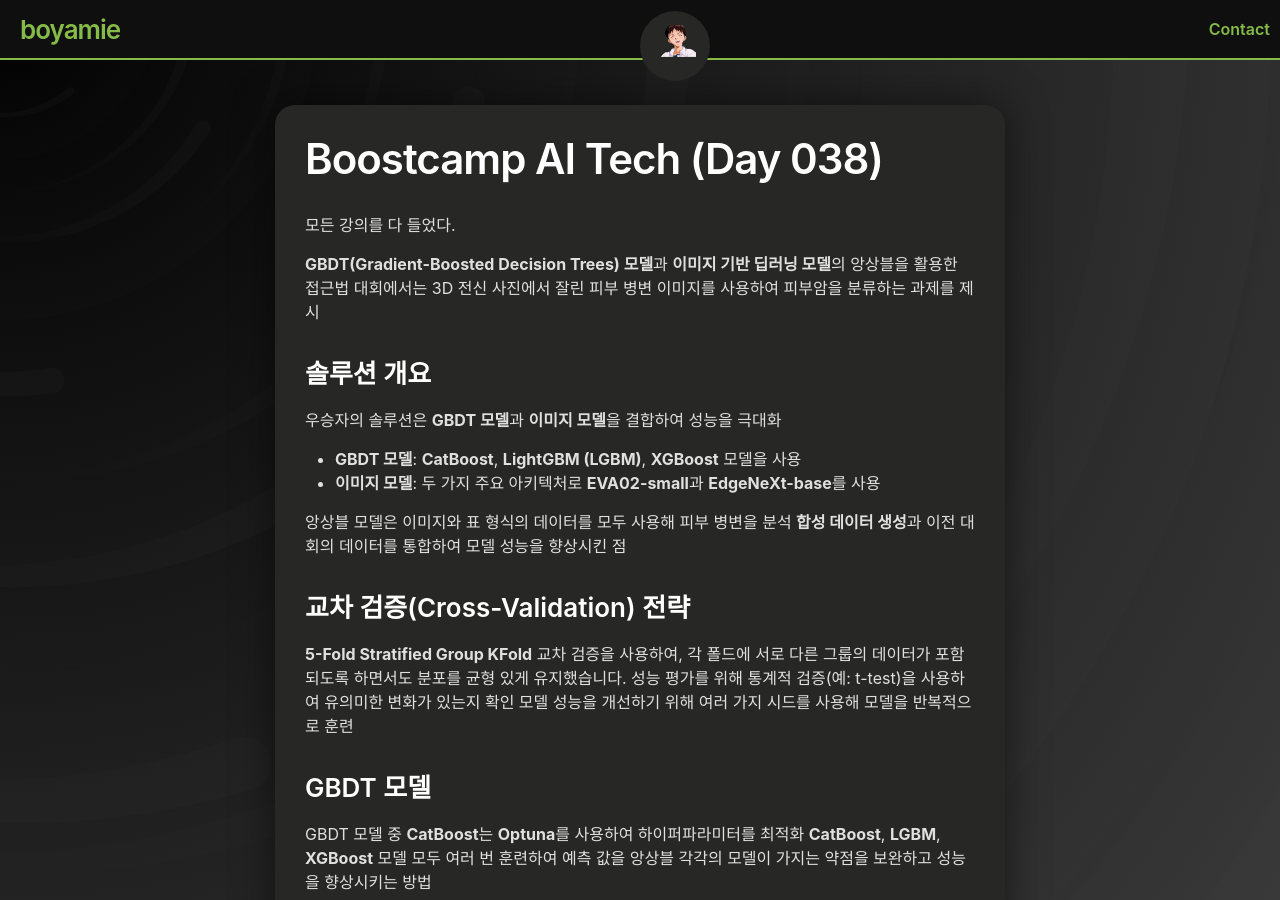
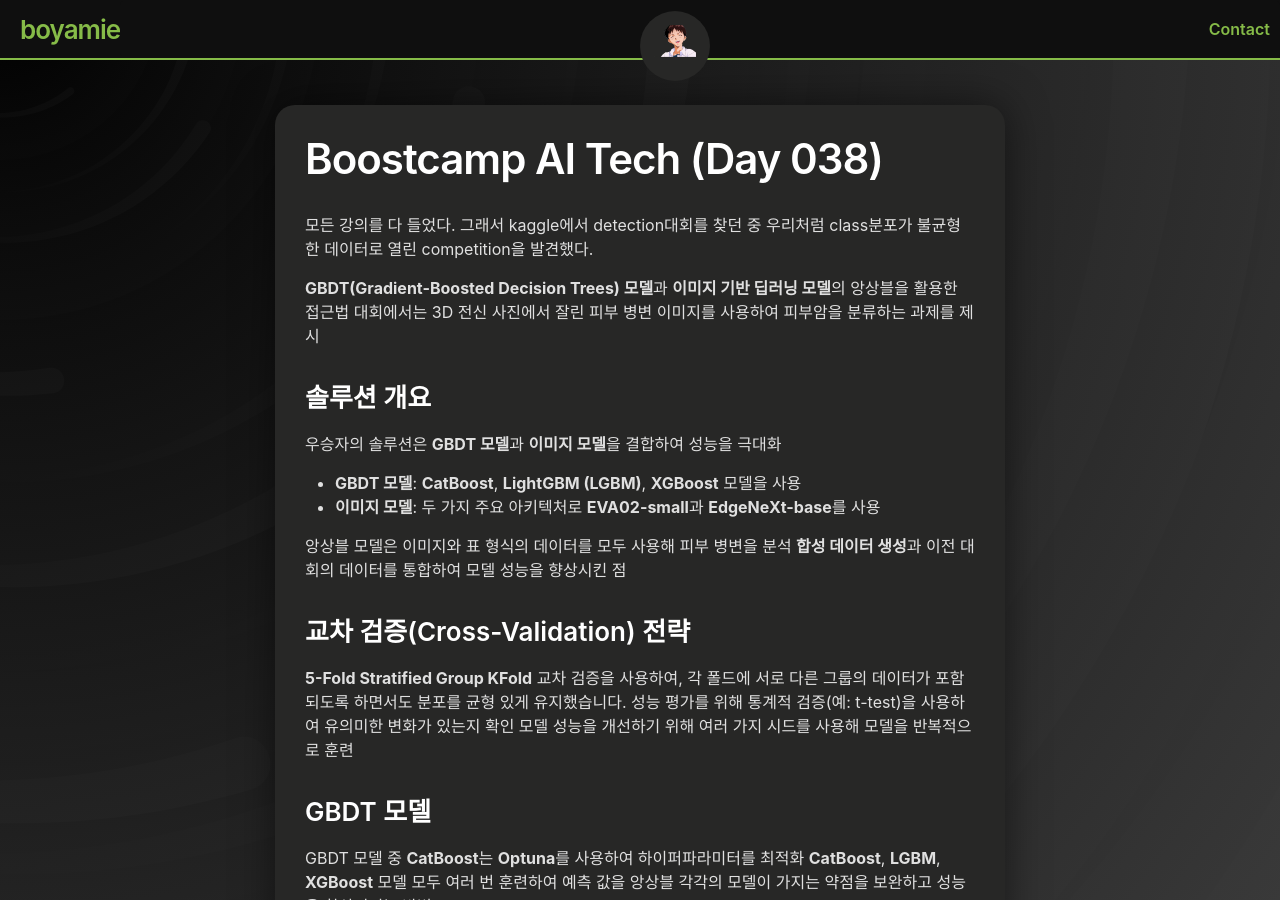
Before and after one commit to boyamie/boyamie.github.io, a Jekyll site: the page built from _posts/2024-10-02-boostcamp_038.md, in a window 1280 px wide and 900 px high. Built offline with Jekyll 4.4.1, drawn with Linux system fonts in a browser that asks for light colours.

Commit message:
Update 2024-10-02-boostcamp_038.md

```diff
--- a/_posts/2024-10-02-boostcamp_038.md
+++ b/_posts/2024-10-02-boostcamp_038.md
@@ -6,6 +6,7 @@ tags: [Naver Boostcamp, daily report]
 ---
 
 모든 강의를 다 들었다.
+그래서 kaggle에서 detection대회를 찾던 중 우리처럼 class분포가 불균형한 데이터로 열린 competition을 발견했다.
 
 **GBDT(Gradient-Boosted Decision Trees) 모델**과 **이미지 기반 딥러닝 모델**의 앙상블을 활용한 접근법
 대회에서는 3D 전신 사진에서 잘린 피부 병변 이미지를 사용하여 피부암을 분류하는 과제를 제시
```
